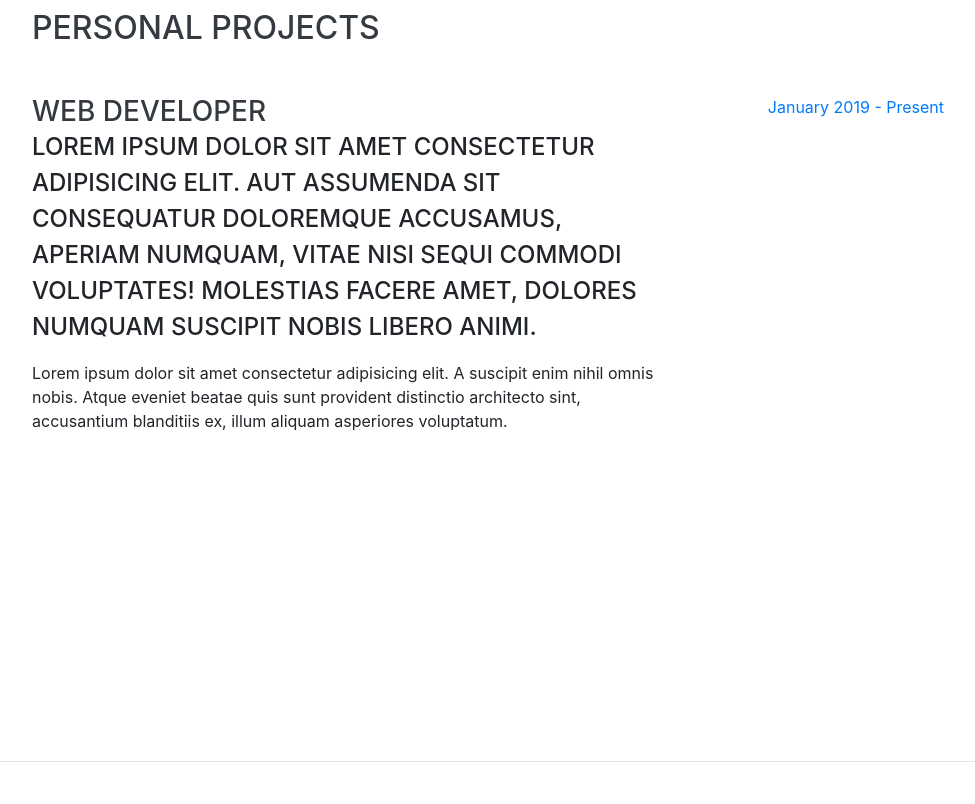
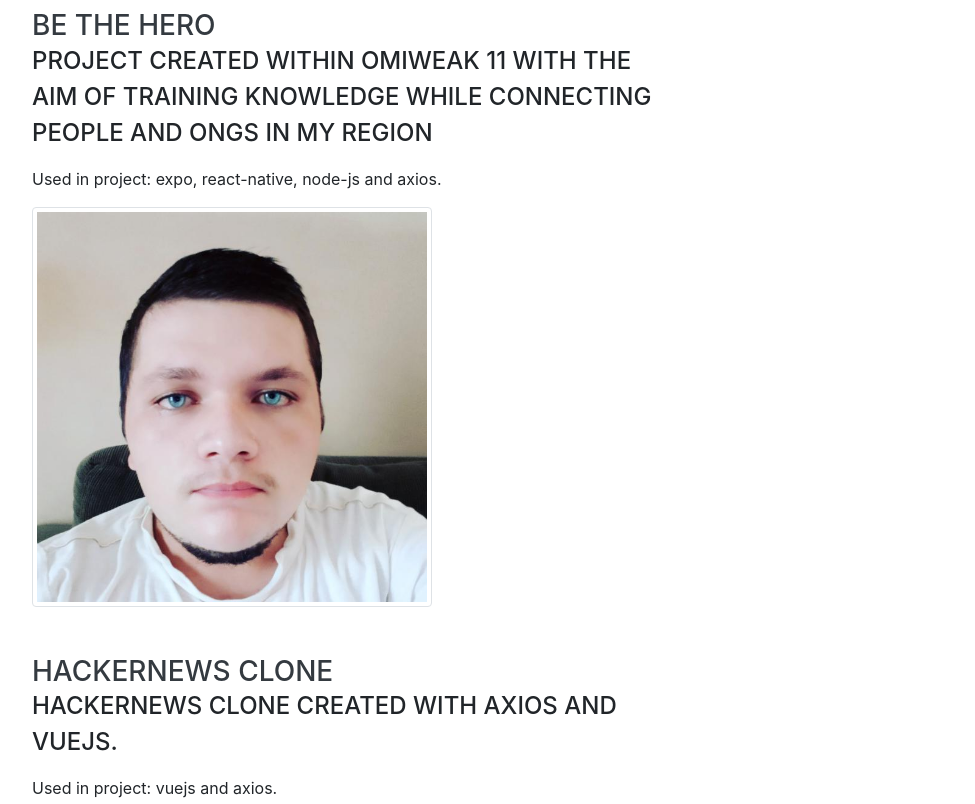
Before and after one commit to brunogeek9/brunogeek9.github.io, a website with bundled scripts: page index.html in a window 1280 px wide. Shown: the part 1640-2444 px from the top of the page, without its empty margins (288-1263 px from the left). Built offline with nearby package versions, Linux system fonts and the light colour scheme; a web font is replaced by a local one.

Commit message:
adição dos projetos pessoais de maneira dinamica via js

```diff
--- a/index.html
+++ b/index.html
@@ -110,22 +110,11 @@
             </div>
 
         </section>
-        <section class="resume-section p-3 p-lg-5 d-flex justify-content-center" id="personal-projects">
-            <div class="w-100">
-                <h2 class="mb-5">Personal Projects</h2>
+        <section class="resume-section p-3 p-lg-5 d-flex justify-content-center">
+            <div class="w-100" id="personal-projects">
 
-                <div class="resume-item d-flex flex-column flex-md-row justify-content-between mb-5">
-                    <div class="resume-content">
-                        <h3 class="mb-0">Web Developer</h3>
-                        <div class="subheading mb-3">Lorem ipsum dolor sit amet consectetur adipisicing elit. Aut assumenda sit consequatur doloremque accusamus, aperiam numquam, vitae nisi sequi commodi voluptates! Molestias facere amet, dolores numquam suscipit nobis libero animi.</div>
-                        <p>
-                            Lorem ipsum dolor sit amet consectetur adipisicing elit. A suscipit enim nihil omnis nobis. Atque eveniet beatae quis sunt provident distinctio architecto sint, accusantium blanditiis ex, illum aliquam asperiores voluptatum.
-                        </p>
-                    </div>
-                    <div class="resume-date text-md-right">
-                        <span class="text-primary">January 2019 - Present</span>
-                    </div>
-                </div>
+
+
             </div>
 
         </section>
--- a/js/projects.js
+++ b/js/projects.js
@@ -1,41 +1,67 @@
+const education = document.querySelector('#personal-projects');
 let projects = [
 
     {
         name: "be the hero",
         url: "https://github.com/brunogeek9/be-the-hero",
-        languages: "JS",
+        languages: "expo, react-native, node-js and axios.",
+        print: "/img/profile_.jpeg",
         description: "project created within omiweak 11 with the aim of training knowledge while connecting people and ONGs in my region"
     },
     {
         name: "hackernews clone",
         url: "https://github.com/brunogeek9/hackernews-clone",
-        languages: "JS",
+        languages: "vuejs and axios.",
+        print: "/img/profile_.jpeg",
         description: "hackernews clone created with axios and vuejs."
     },
     {
         name: "task manager",
-        languages: "PHP",
+        languages: "PHP with cakephp",
         url: "https://github.com/brunogeek9/task_manager",
+        print: "/img/profile_.jpeg",
         description: "Task manager web app implemented with cakephp + mysql + bootstrap 4 "
     },
     {
         name: "weather bot",
         url: "https://github.com/brunogeek9/weather-bot",
         languages: "JS",
+        print: "/img/profile_.jpeg",
         description: "bot for the telegram implemented in nodejs with the node-telegram-bot-api library and the openweathermap API."
     },
     {
         name: "Gitfoot",
         url: "https://github.com/brunogeek9/weather-bot",
-        languages: "Java",
+        languages: "Firebase, google maps api and android native api.",
+        print: "/img/profile_.jpeg",
         description: "Lorem ipsum dolor, sit amet consectetur adipisicing elit. Voluptatum recusandae illum laudantium, sint libero numquam molestias ipsum nesciunt beatae asperiores quos laborum impedit omnis est voluptates, eligendi, veritatis obcaecati! Molestias."
     },
 ]
 console.log(projects);
 const addInDoom = async() => {
-    const reposTemplate = projects.map(({ name, description, url, languages }) =>
-        `<div>${name}</div>`).join('')
+    const header = `<h2 class="mb-5">Personal Projects</h2>`;
+    const reposTemplate = projects.map(({ name, description, url, languages, print }) =>
+        `
+
+                <div class="resume-item d-flex flex-column flex-md-row justify-content-between mb-5">
+                    <div class="resume-content">
+                        <h3 class="mb-0">${name}</h3>
+                        <div class="subheading mb-3">${description}</div>
+                        <p>Used in project: ${languages}</p>
+                        <a href="${url}" target="_black">
+                        <img src="${print}" alt="..." class="img-thumbnail" width="400px"
+                        heidth="400px">
+                        </a>
+                    </div>
+                    <div class="resume-date text-md-right">
+
+                    </div>
+                </div>
+            </div>
+
+        `).join('')
     console.log(reposTemplate);
+    education.innerHTML += reposTemplate
 }
 
 addInDoom();
```
